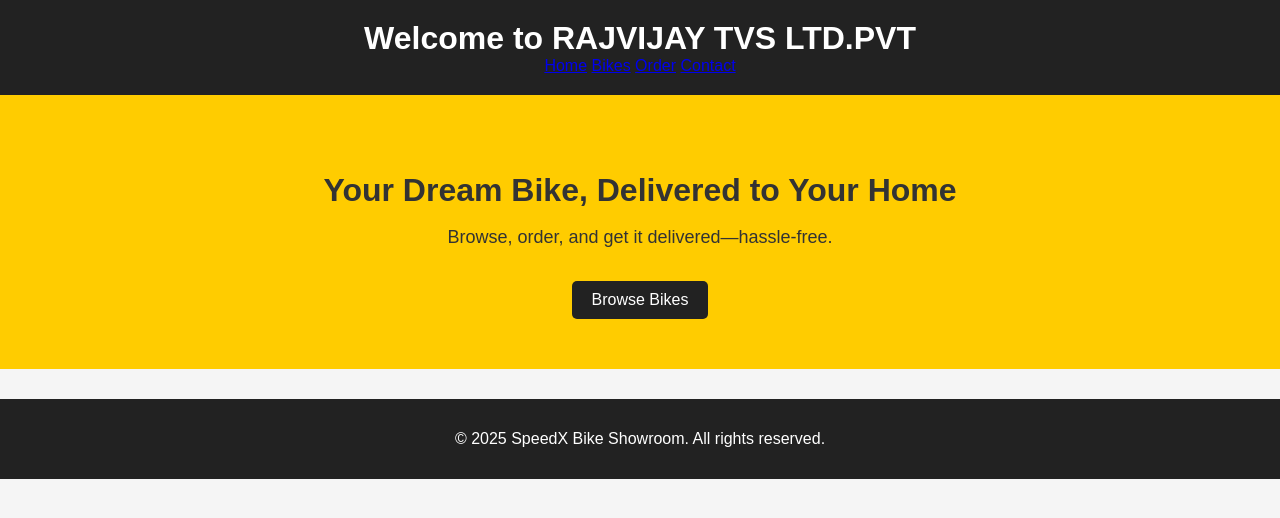
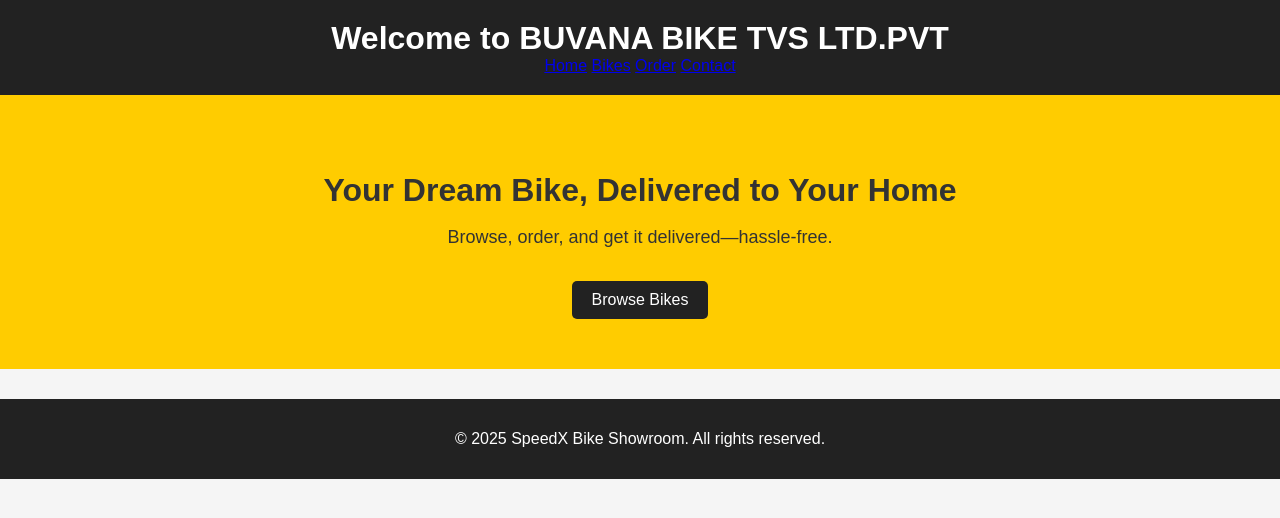
Before and after one commit to dharanivassan/RAJVIJAY-TVS-LTD.PVT, a plain HTML site: page index.html in a window 1280 px wide. Drawn offline with Linux system fonts and the light colour scheme.

Commit message:
Add files via upload

```diff
--- a/index.html
+++ b/index.html
@@ -8,7 +8,7 @@
 </head>
 <body>
     <header>
-        <h1>Welcome to RAJVIJAY TVS LTD.PVT</h1>
+        <h1 class="welcome">Welcome to BUVANA BIKE TVS LTD.PVT</h1>
 
             <a href="index.html">Home</a>
             <a href="bikes.html">Bikes</a>
```
